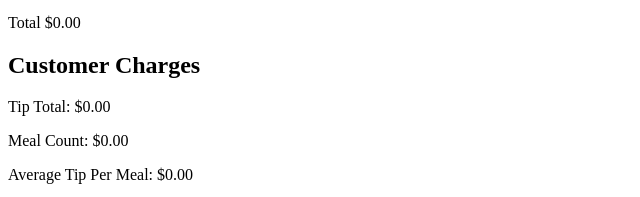
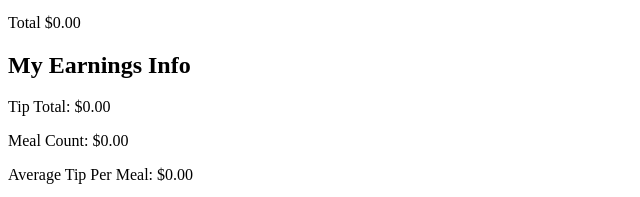
Before and after one commit to bencodezen/ngWaitstaffCalc, a website: page index.html in a window 1280 px wide. Shown: the part 269-466 px from the top of the page, 0-640 px from the left. Drawn offline with nearby package versions, Linux system fonts and the light colour scheme.

Commit message:
[C] Update heading on earnings info

```diff
--- a/index.html
+++ b/index.html
@@ -33,7 +33,7 @@
 					<p><span class="label">Total</span> <span id="total">{{ total | currency }}</span></p>
 				</section>
 				<section id="earning-info">
-					<h2>Customer Charges</h2>
+					<h2>My Earnings Info</h2>
 					<p><span class="label">Tip Total:</span> <span id="tip-total">$0.00</span></p>
 					<p><span class="label">Meal Count:</span> <span id="meal-count">$0.00</span></p>
 					<p><span class="label">Average Tip Per Meal:</span> <span id="average-tip">$0.00</span></p>
```
